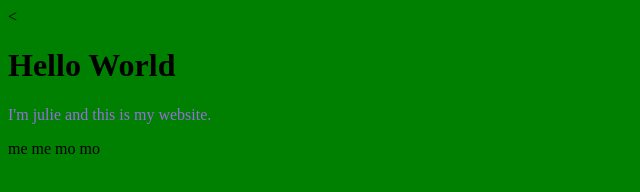
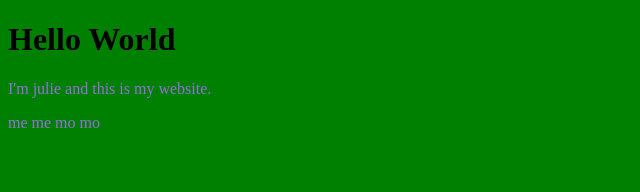
Before and after one commit to julietulip427/julietulip427.github.io, a plain HTML site: page index.html in a window 1280 px wide. Shown: the whole page, without its empty margins (0-640 px from the left). Drawn offline with Linux system fonts and the light colour scheme.

Commit message:
Update index.html

```diff
--- a/index.html
+++ b/index.html
@@ -1,15 +1,16 @@
 <!DOCTYPE html>
 <html>
-<body>
-<<style>
+<style>
     body {
         background-color: green;
     }
     p {
     color: mediumpurple;
-}
+    }
 </style>
+<body>
 <h1>Hello World</h1>
 <p>I'm julie and this is my website.</p>
-</body> me me mo mo</p>
+<p> me me mo mo</p>
+</body>
 </html>
```
